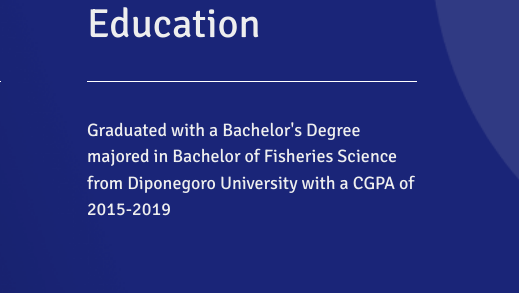
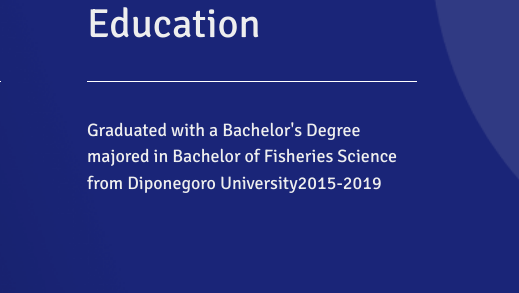
Before and after one commit to dionaditya/personal-website, a Gatsby site: page /experience in a window 1280 px wide. Shown: the part 142-435 px from the top of the page, 761-1280 px from the left. Built offline with nearby package versions, Linux system fonts and the light colour scheme; Gatsby itself is replaced by a stand-in of ours.

Commit message:
add resume

```diff
--- a/src/pages/experience.js
+++ b/src/pages/experience.js
@@ -66,8 +66,7 @@
 						<div key={item.id}>
 							<p>
 								Graduated with a {item.degree}'s Degree majored
-								in {item.major} from {item.name} with a CGPA of{" "}
-								{item.cgpa} <br />
+								in {item.major} from {item.name}
 								{item.dated}
 							</p>
 						</div>
```
